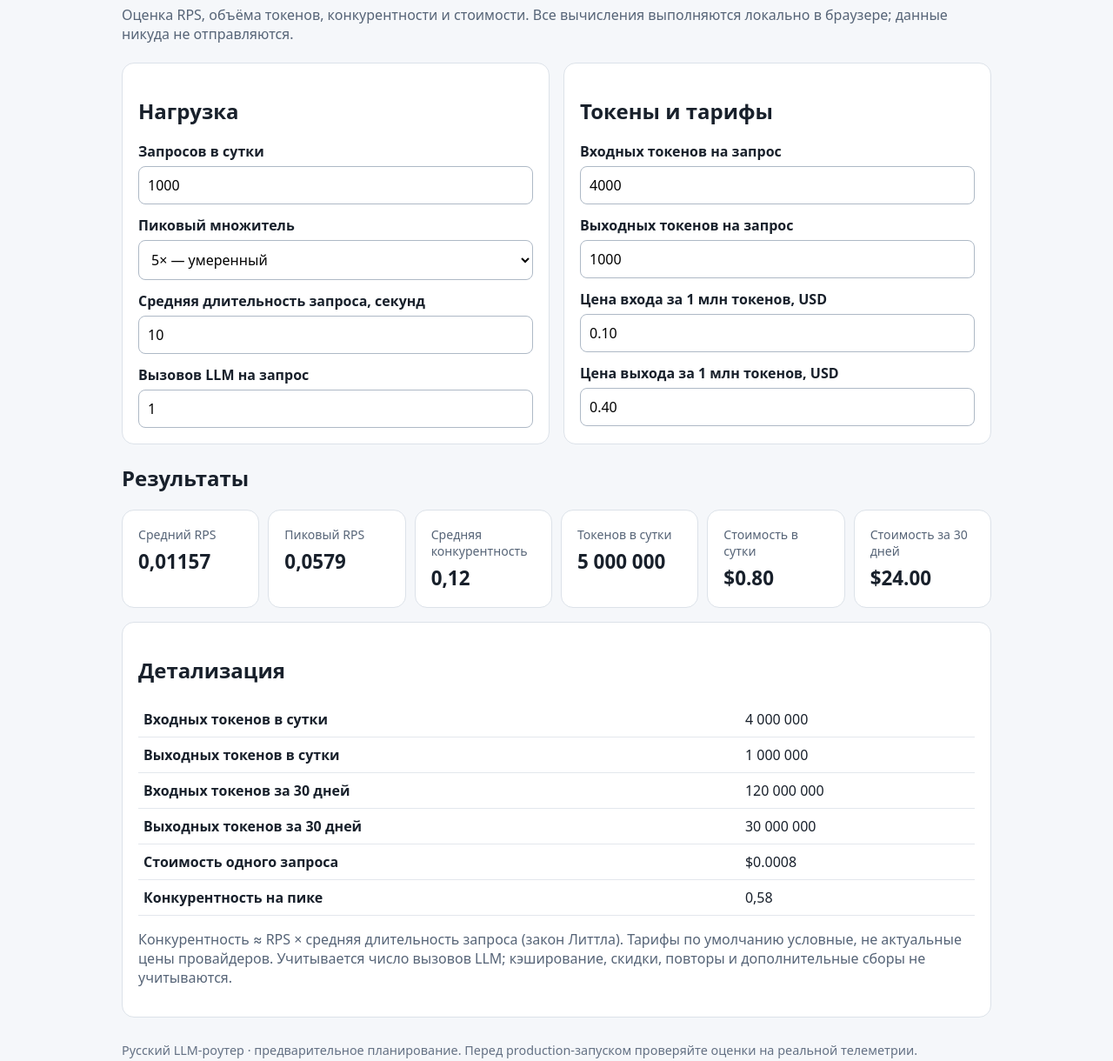
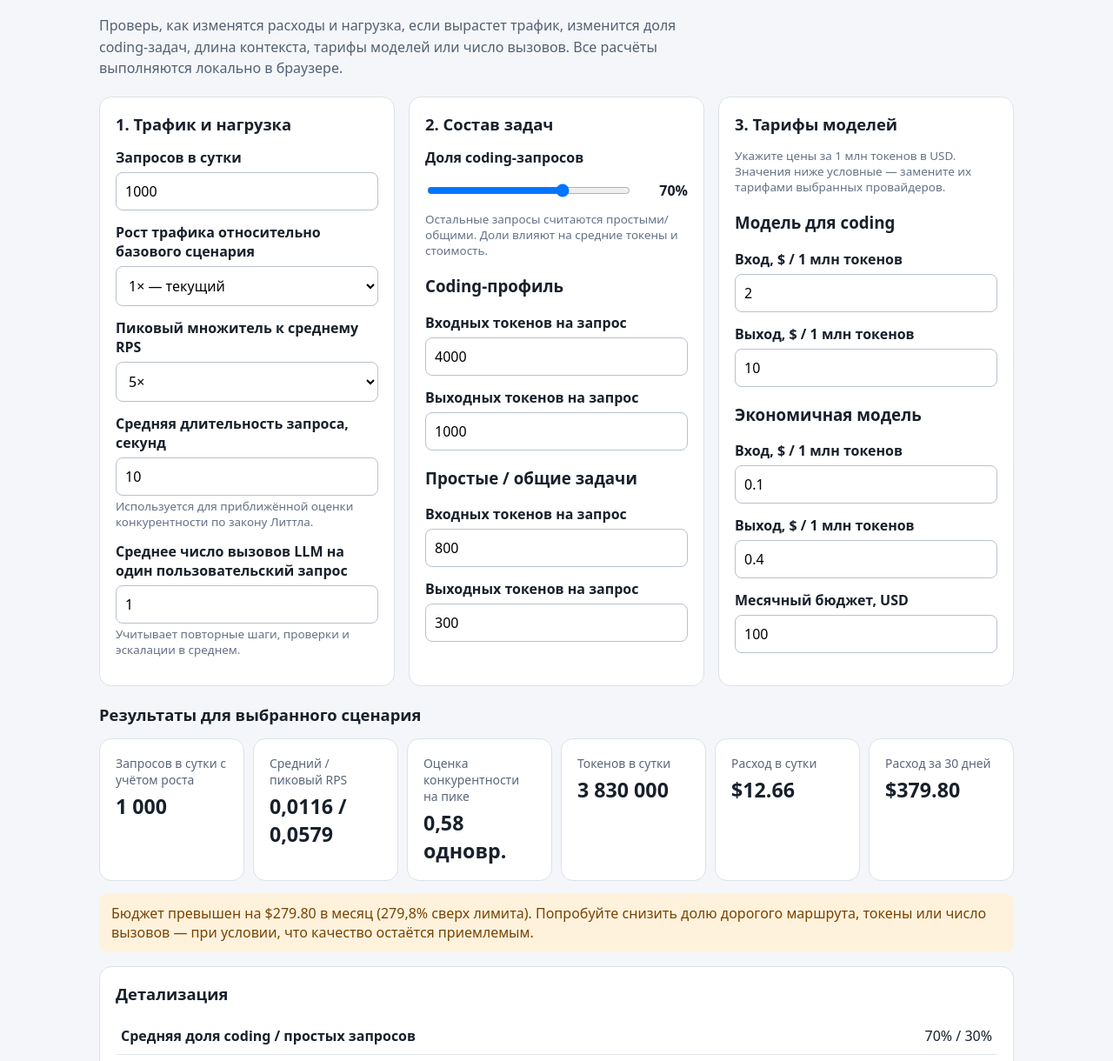
Before and after one commit to therxl/ru-llm-router, a plain HTML site: page calculator/index.html in a window 1280 px wide. Shown: the part 109-1329 px from the top of the page at 87% size. Drawn offline with Linux system fonts and the light colour scheme.

Commit message:
Improve calculator with workload mix and budget scenarios

```diff
--- a/calculator/index.html
+++ b/calculator/index.html
@@ -1,75 +1,110 @@
 <!doctype html>
 <html lang="ru">
 <head>
-<meta charset="utf-8">
-<meta name="viewport" content="width=device-width, initial-scale=1">
-<title>Калькулятор нагрузки — русский LLM-роутер</title>
+<meta charset="utf-8"><meta name="viewport" content="width=device-width, initial-scale=1">
+<title>Калькулятор нагрузки и бюджета — Русский LLM-роутер</title>
 <style>
-:root{font-family:system-ui,-apple-system,"Segoe UI",sans-serif;color:#18202b;background:#f5f7fa}
-body{max-width:1000px;margin:0 auto;padding:24px}h1{font-size:clamp(1.6rem,4vw,2.3rem);margin-bottom:.4rem}
-.intro,.note{color:#566477}.layout{display:grid;grid-template-columns:repeat(auto-fit,minmax(270px,1fr));gap:16px;margin:22px 0}
+:root{font-family:system-ui,-apple-system,"Segoe UI",sans-serif;color:#18202b;background:#f4f6f9}
+*{box-sizing:border-box}body{max-width:1100px;margin:0 auto;padding:24px}h1{font-size:clamp(1.7rem,4vw,2.4rem);margin-bottom:8px}.lead{color:#536174;max-width:78ch;line-height:1.55}
+a{color:#175cd3}.top{display:flex;justify-content:space-between;align-items:center;gap:12px;flex-wrap:wrap}.link{display:inline-block;border:1px solid #b8c8e6;border-radius:9px;padding:9px 12px;text-decoration:none;background:white}
+.layout{display:grid;grid-template-columns:repeat(auto-fit,minmax(280px,1fr));gap:16px;margin:20px 0}
 section,.metric{background:white;border:1px solid #dce2e9;border-radius:14px;padding:18px}
-label{display:block;font-weight:600;margin:13px 0 6px}input,select{box-sizing:border-box;width:100%;padding:10px;border:1px solid #aeb9c6;border-radius:8px;font:inherit;background:white}
-.metrics{display:grid;grid-template-columns:repeat(auto-fit,minmax(155px,1fr));gap:10px}.name{color:#566477;font-size:.88rem}.value{font-size:1.4rem;font-weight:750;margin-top:6px;overflow-wrap:anywhere}
-table{width:100%;border-collapse:collapse;margin-top:10px}th,td{text-align:left;border-bottom:1px solid #e3e7ed;padding:9px 6px}footer{margin:28px 0;color:#647184;font-size:.9rem}
-@media(max-width:520px){body{padding:14px}section{padding:14px}}
-</style>
-</head>
+h2{font-size:1.15rem;margin-top:0}label{display:block;font-weight:650;margin:14px 0 6px}
+input,select{width:100%;padding:10px;border:1px solid #b7c1ce;border-radius:8px;background:white;font:inherit}
+.hint{font-size:.84rem;color:#657286;font-weight:400;margin-top:3px}.metrics{display:grid;grid-template-columns:repeat(auto-fit,minmax(165px,1fr));gap:10px}
+.name{font-size:.87rem;color:#59677a}.value{font-size:1.45rem;font-weight:760;margin-top:5px;overflow-wrap:anywhere}
+table{width:100%;border-collapse:collapse;margin:10px 0}td,th{text-align:left;padding:10px 6px;border-bottom:1px solid #e5e9ef}td{text-align:right;font-variant-numeric:tabular-nums}
+.status{padding:12px 14px;border-radius:10px;margin-top:14px;background:#edf7ed;color:#205c2b}.status.warn{background:#fff2dd;color:#784400}
+.note{color:#5d6979;font-size:.9rem;line-height:1.5}.range-row{display:flex;align-items:center;gap:10px}.range-row input{flex:1}.range-row output{min-width:54px;text-align:right;font-weight:700}
+footer{margin:26px 0;color:#647184;font-size:.9rem}
+@media(max-width:520px){body{padding:14px}section{padding:14px}.value{font-size:1.25rem}}
+</style></head>
 <body>
-<h1>Калькулятор нагрузки LLM-роутера</h1>
-<p class="intro">Оценка RPS, объёма токенов, конкурентности и стоимости. Все вычисления выполняются локально в браузере; данные никуда не отправляются.</p>
+<div class="top"><h1>Калькулятор нагрузки и бюджета</h1><a class="link" href="https://github.com/therxl/ru-llm-router">← Репозиторий</a></div>
+<p class="lead">Проверь, как изменятся расходы и нагрузка, если вырастет трафик, изменится доля coding-задач, длина контекста, тарифы моделей или число вызовов. Все расчёты выполняются локально в браузере.</p>
 <div class="layout">
-<section><h2>Нагрузка</h2>
-<label for="requests">Запросов в сутки</label><input id="requests" type="number" min="1" value="1000">
-<label for="peak">Пиковый множитель</label><select id="peak"><option value="5">5× — умеренный</option><option value="10">10× — высокий</option><option value="20">20× — очень высокий</option><option value="50">50× — экстремальный</option></select>
-<label for="duration">Средняя длительность запроса, секунд</label><input id="duration" type="number" min="0.1" step="0.1" value="10">
-<label for="calls">Вызовов LLM на запрос</label><input id="calls" type="number" min="1" step="1" value="1">
+<section><h2>1. Трафик и нагрузка</h2>
+<label for="requests">Запросов в сутки</label><input id="requests" type="number" min="1" max="1000000000" value="1000">
+<label for="growth">Рост трафика относительно базового сценария</label><select id="growth"><option value="1">1× — текущий</option><option value="2">2×</option><option value="5">5×</option><option value="10">10×</option><option value="50">50×</option><option value="100">100×</option></select>
+<label for="peak">Пиковый множитель к среднему RPS</label><select id="peak"><option value="2">2×</option><option value="5" selected>5×</option><option value="10">10×</option><option value="20">20×</option><option value="50">50×</option></select>
+<label for="duration">Средняя длительность запроса, секунд</label><input id="duration" type="number" min="0.1" max="3600" step="0.5" value="10"><p class="hint">Используется для приближённой оценки конкурентности по закону Литтла.</p>
+<label for="calls">Среднее число вызовов LLM на один пользовательский запрос</label><input id="calls" type="number" min="1" max="100" step="0.1" value="1"><p class="hint">Учитывает повторные шаги, проверки и эскалации в среднем.</p>
 </section>
-<section><h2>Токены и тарифы</h2>
-<label for="inputTokens">Входных токенов на запрос</label><input id="inputTokens" type="number" min="0" value="4000">
-<label for="outputTokens">Выходных токенов на запрос</label><input id="outputTokens" type="number" min="0" value="1000">
-<label for="inputPrice">Цена входа за 1 млн токенов, USD</label><input id="inputPrice" type="number" min="0" step="0.01" value="0.10">
-<label for="outputPrice">Цена выхода за 1 млн токенов, USD</label><input id="outputPrice" type="number" min="0" step="0.01" value="0.40">
-</section></div>
-<h2>Результаты</h2>
+<section><h2>2. Состав задач</h2>
+<label for="codingShare">Доля coding-запросов</label><div class="range-row"><input id="codingShare" type="range" min="0" max="100" step="5" value="70"><output id="codingOut">70%</output></div>
+<p class="hint">Остальные запросы считаются простыми/общими. Доли влияют на средние токены и стоимость.</p>
+<h3>Coding-профиль</h3>
+<label for="codingIn">Входных токенов на запрос</label><input id="codingIn" type="number" min="0" value="4000">
+<label for="codingOutTokens">Выходных токенов на запрос</label><input id="codingOutTokens" type="number" min="0" value="1000">
+<h3>Простые / общие задачи</h3>
+<label for="simpleIn">Входных токенов на запрос</label><input id="simpleIn" type="number" min="0" value="800">
+<label for="simpleOutTokens">Выходных токенов на запрос</label><input id="simpleOutTokens" type="number" min="0" value="300">
+</section>
+<section><h2>3. Тарифы моделей</h2>
+<p class="hint">Укажите цены за 1 млн токенов в USD. Значения ниже условные — замените их тарифами выбранных провайдеров.</p>
+<h3>Модель для coding</h3>
+<label for="codingInPrice">Вход, $ / 1 млн токенов</label><input id="codingInPrice" type="number" min="0" step="0.01" value="2">
+<label for="codingOutPrice">Выход, $ / 1 млн токенов</label><input id="codingOutPrice" type="number" min="0" step="0.01" value="10">
+<h3>Экономичная модель</h3>
+<label for="simpleInPrice">Вход, $ / 1 млн токенов</label><input id="simpleInPrice" type="number" min="0" step="0.01" value="0.1">
+<label for="simpleOutPrice">Выход, $ / 1 млн токенов</label><input id="simpleOutPrice" type="number" min="0" step="0.01" value="0.4">
+<label for="budget">Месячный бюджет, USD</label><input id="budget" type="number" min="0" step="10" value="100">
+</section>
+</div>
+<h2>Результаты для выбранного сценария</h2>
 <div class="metrics">
-<div class="metric"><div class="name">Средний RPS</div><div class="value" id="avgRps">—</div></div>
-<div class="metric"><div class="name">Пиковый RPS</div><div class="value" id="peakRps">—</div></div>
-<div class="metric"><div class="name">Средняя конкурентность</div><div class="value" id="concurrency">—</div></div>
-<div class="metric"><div class="name">Токенов в сутки</div><div class="value" id="dailyTokens">—</div></div>
-<div class="metric"><div class="name">Стоимость в сутки</div><div class="value" id="dailyCost">—</div></div>
-<div class="metric"><div class="name">Стоимость за 30 дней</div><div class="value" id="monthlyCost">—</div></div>
+<div class="metric"><div class="name">Запросов в сутки с учётом роста</div><div class="value" id="outRequests">—</div></div>
+<div class="metric"><div class="name">Средний / пиковый RPS</div><div class="value" id="outRps">—</div></div>
+<div class="metric"><div class="name">Оценка конкурентности на пике</div><div class="value" id="outConcurrency">—</div></div>
+<div class="metric"><div class="name">Токенов в сутки</div><div class="value" id="outTokens">—</div></div>
+<div class="metric"><div class="name">Расход в сутки</div><div class="value" id="outDaily">—</div></div>
+<div class="metric"><div class="name">Расход за 30 дней</div><div class="value" id="outMonthly">—</div></div>
 </div>
-<section style="margin-top:16px"><h2>Детализация</h2>
-<table><tbody>
-<tr><th>Входных токенов в сутки</th><td id="dailyInput">—</td></tr>
-<tr><th>Выходных токенов в сутки</th><td id="dailyOutput">—</td></tr>
-<tr><th>Входных токенов за 30 дней</th><td id="monthlyInput">—</td></tr>
-<tr><th>Выходных токенов за 30 дней</th><td id="monthlyOutput">—</td></tr>
-<tr><th>Стоимость одного запроса</th><td id="perRequest">—</td></tr>
-<tr><th>Конкурентность на пике</th><td id="peakConcurrency">—</td></tr>
+<div id="budgetStatus" class="status" role="status">Расчёт бюджета…</div>
+<section style="margin-top:16px"><h2>Детализация</h2><table><tbody>
+<tr><th>Средняя доля coding / простых запросов</th><td id="outMix">—</td></tr>
+<tr><th>Входные токены в сутки</th><td id="outInput">—</td></tr>
+<tr><th>Выходные токены в сутки</th><td id="outOutput">—</td></tr>
+<tr><th>Входные токены за 30 дней</th><td id="outInputMonth">—</td></tr>
+<tr><th>Выходные токены за 30 дней</th><td id="outOutputMonth">—</td></tr>
+<tr><th>Средняя стоимость одного запроса</th><td id="outPerRequest">—</td></tr>
+<tr><th>Стоимость только coding-запросов за 30 дней</th><td id="outCodingMonthly">—</td></tr>
+<tr><th>Стоимость только простых запросов за 30 дней</th><td id="outSimpleMonthly">—</td></tr>
 </tbody></table>
-<p class="note">Конкурентность ≈ RPS × средняя длительность запроса (закон Литтла). Тарифы по умолчанию условные, не актуальные цены провайдеров. Учитывается число вызовов LLM; кэширование, скидки, повторы и дополнительные сборы не учитываются.</p>
+<p class="note"><strong>Как интерпретировать:</strong> RPS = запросы в сутки / 86 400; конкурентность ≈ пиковый RPS × средняя длительность. Стоимость оценивается по средней доле типов задач, указанным токенам и тарифам, умноженным на среднее число вызовов. Это модель для планирования, не SLA и не точный счёт провайдера. Не учитываются кэш-дисконты, пакетные тарифы, налоги, инструменты и фиксированные сборы. Реальные p95/p99 и пики проверяйте нагрузочным тестом.</p>
 </section>
-<footer>Русский LLM-роутер · предварительное планирование. Перед production-запуском проверяйте оценки на реальной телеметрии.</footer>
+<footer>Русский LLM-роутер · автономный калькулятор, не отправляет введённые значения на сервер.</footer>
 <script>
-const ids=["requests","peak","duration","calls","inputTokens","outputTokens","inputPrice","outputPrice"];
-const el=id=>document.getElementById(id);
-const num=id=>Math.max(0,Number(el(id).value)||0);
-const fmt=(n,d=2)=>Number(n).toLocaleString("ru-RU",{maximumFractionDigits:d});
-const usd=n=>new Intl.NumberFormat("en-US",{style:"currency",currency:"USD",maximumFractionDigits:4}).format(n);
+const ids=["requests","growth","peak","duration","calls","codingShare","codingIn","codingOutTokens","simpleIn","simpleOutTokens","codingInPrice","codingOutPrice","simpleInPrice","simpleOutPrice","budget"];
+const $=id=>document.getElementById(id);
+const n=id=>Math.max(0,Number($(id).value)||0);
+const f=(x,d=2)=>Number(x).toLocaleString("ru-RU",{maximumFractionDigits:d});
+const money=x=>new Intl.NumberFormat("en-US",{style:"currency",currency:"USD",maximumFractionDigits:2}).format(x);
 function calc(){
- const req=num("requests"), peak=num("peak"), duration=num("duration"), calls=num("calls");
- const it=num("inputTokens"), ot=num("outputTokens"), ip=num("inputPrice"), op=num("outputPrice");
- const rps=req/86400, peakRps=rps*peak, din=req*it*calls, dout=req*ot*calls;
- const per=(it*ip+ot*op)/1000000*calls, daily=per*req;
- el("avgRps").textContent=fmt(rps,5);el("peakRps").textContent=fmt(peakRps,4);
- el("concurrency").textContent=fmt(rps*duration,2);el("dailyTokens").textContent=fmt(din+dout,0);
- el("dailyCost").textContent=usd(daily);el("monthlyCost").textContent=usd(daily*30);
- el("dailyInput").textContent=fmt(din,0);el("dailyOutput").textContent=fmt(dout,0);
- el("monthlyInput").textContent=fmt(din*30,0);el("monthlyOutput").textContent=fmt(dout*30,0);
- el("perRequest").textContent=usd(per);el("peakConcurrency").textContent=fmt(peakRps*duration,2);
+ const req=n("requests")*n("growth"), peak=n("peak"), dur=n("duration"), calls=n("calls");
+ const share=n("codingShare")/100, simpleShare=1-share;
+ const ci=n("codingIn"), co=n("codingOutTokens"), si=n("simpleIn"), so=n("simpleOutTokens");
+ const cip=n("codingInPrice"), cop=n("codingOutPrice"), sip=n("simpleInPrice"), sop=n("simpleOutPrice");
+ const avgIn=share*ci+simpleShare*si, avgOut=share*co+simpleShare*so;
+ const dailyIn=req*avgIn*calls, dailyOut=req*avgOut*calls;
+ const codingCost=req*share*calls*(ci*cip+co*cop)/1e6;
+ const simpleCost=req*simpleShare*calls*(si*sip+so*sop)/1e6;
+ const daily=codingCost+simpleCost, monthly=daily*30, rps=req/86400, peakRps=rps*peak;
+ $("codingOut").textContent=f(share*100,0)+"%";
+ $("outRequests").textContent=f(req,0);
+ $("outRps").textContent=f(rps,4)+" / "+f(peakRps,4);
+ $("outConcurrency").textContent=f(peakRps*dur,2)+" одновр.";
+ $("outTokens").textContent=f(dailyIn+dailyOut,0);
+ $("outDaily").textContent=money(daily);$("outMonthly").textContent=money(monthly);
+ $("outMix").textContent=f(share*100,0)+"% / "+f(simpleShare*100,0)+"%";
+ $("outInput").textContent=f(dailyIn,0);$("outOutput").textContent=f(dailyOut,0);
+ $("outInputMonth").textContent=f(dailyIn*30,0);$("outOutputMonth").textContent=f(dailyOut*30,0);
+ $("outPerRequest").textContent=money(req?daily/req:0);
+ $("outCodingMonthly").textContent=money(codingCost*30);
+ $("outSimpleMonthly").textContent=money(simpleCost*30);
+ const budget=n("budget"), status=$("budgetStatus");
+ if(monthly>budget){status.className="status warn";status.textContent="Бюджет превышен на "+money(monthly-budget)+" в месяц ("+f(budget?((monthly/budget)-1)*100:100,1)+"% сверх лимита). Попробуйте снизить долю дорогого маршрута, токены или число вызовов — при условии, что качество остаётся приемлемым."}
+ else{status.className="status";status.textContent="В пределах указанного бюджета: запас "+money(budget-monthly)+" в месяц. Это оценка по введённым допущениям, а не гарантия фактических расходов."}
 }
-ids.forEach(id=>el(id).addEventListener("input",calc));calc();
-</script>
-</body></html>
+ids.forEach(id=>$(id).addEventListener("input",calc));calc();
+</script></body></html>
```
